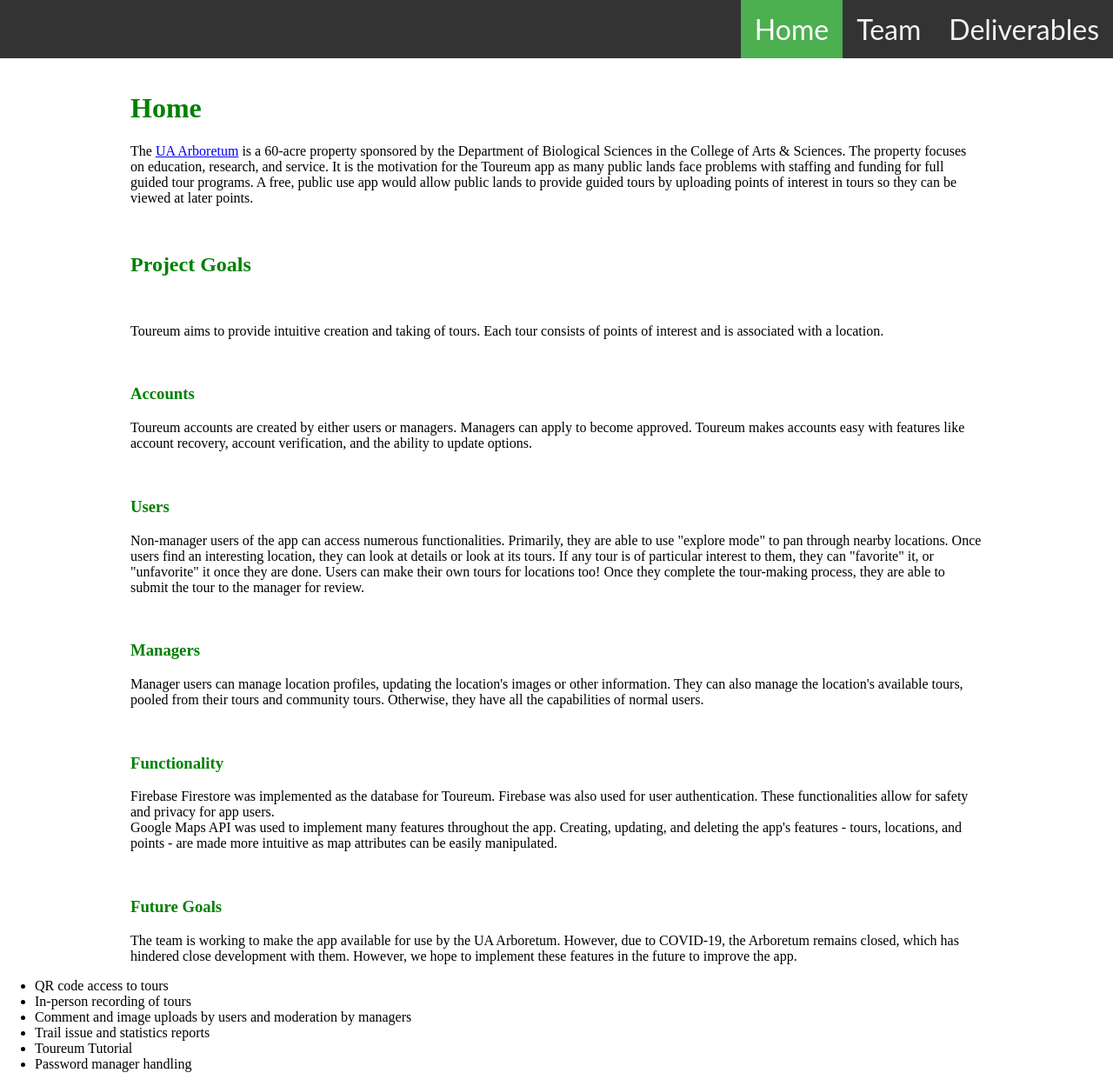
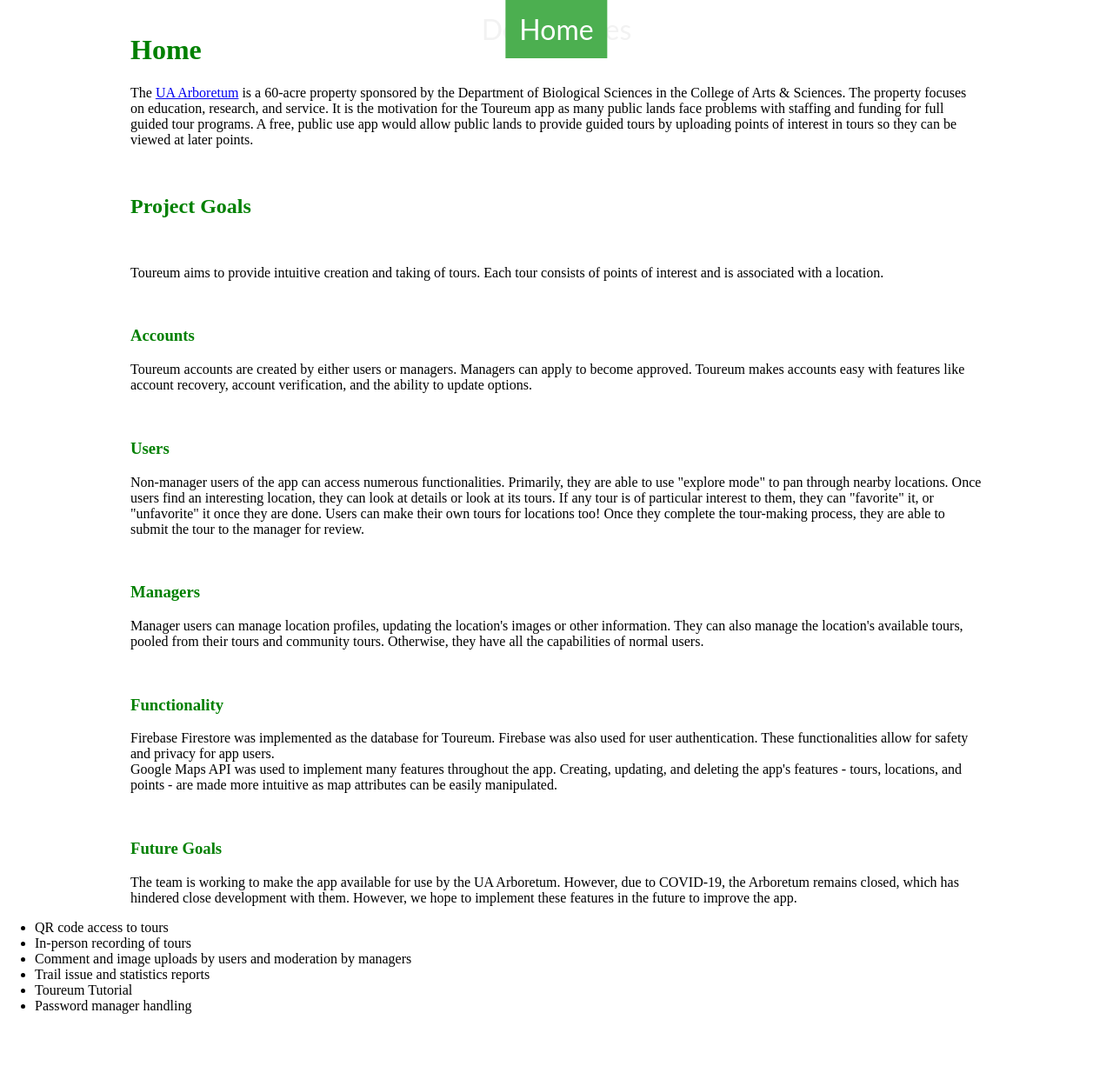
Before and after one commit to lmbrager/CS495Arboretum.github.io, a Jekyll site: the page built from index.html, in a window 1280 px wide. Shown: the whole page at 87% size. Built offline with Jekyll 4.4.1, drawn with Linux system fonts in a browser that asks for light colours; after the commit the page ends 1182 px from its top, so only the background shows below that.

Commit message:
Update nav.html

```diff
--- a/_includes/nav.html
+++ b/_includes/nav.html
@@ -10,6 +10,9 @@
   padding: 14px 16px;
   text-decoration: none;
   font-size: 32px;
+   position: absolute;
+            left: 50%;
+            transform: translatex(-50%);
 }
 a.navbar-brand {
   padding:0;
@@ -22,10 +25,6 @@ a.navbar-brand {
   background-color: #4CAF50;
   color: white;
 }
-  center {
-            text-align-last: center;
-            border: 2px solid black;
-        }
 </style>
 
 <div class="topnav" style="padding:0px;font-family:'Lato',sans-serif">
```
